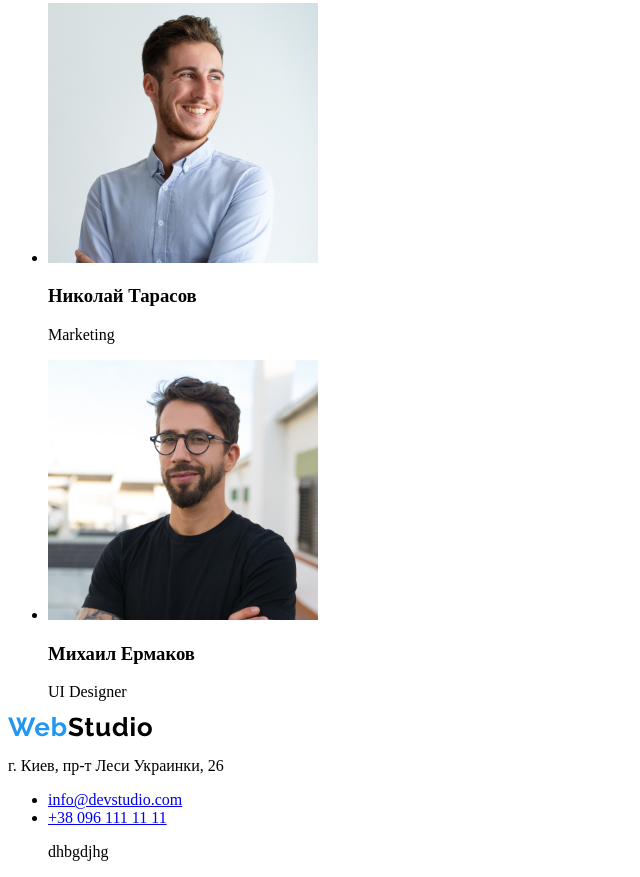
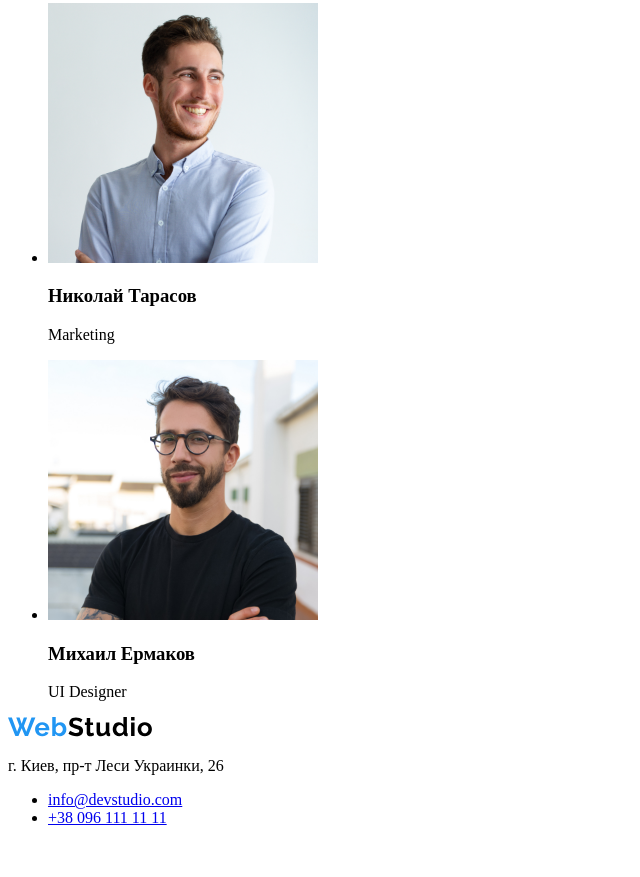
Before and after one commit to PavelLevitskyi/homework-1, a plain HTML site: page index.html in a window 1280 px wide. Shown: the part 2345-3222 px from the top of the page, without its empty margins (0-640 px from the left). After the commit the page ends 3188 px from the top, so only its background shows below. Drawn offline with Linux system fonts and the light colour scheme.

Commit message:
Update index.html
эксперимент

```diff
--- a/index.html
+++ b/index.html
@@ -135,7 +135,7 @@
                 <li>
                     <a href="+38-096-111-11-11">+38 096 111 11 11</a>
                 </li>
-                <p>dhbgdjhg</p>
+
             </ul>
 
 
```
